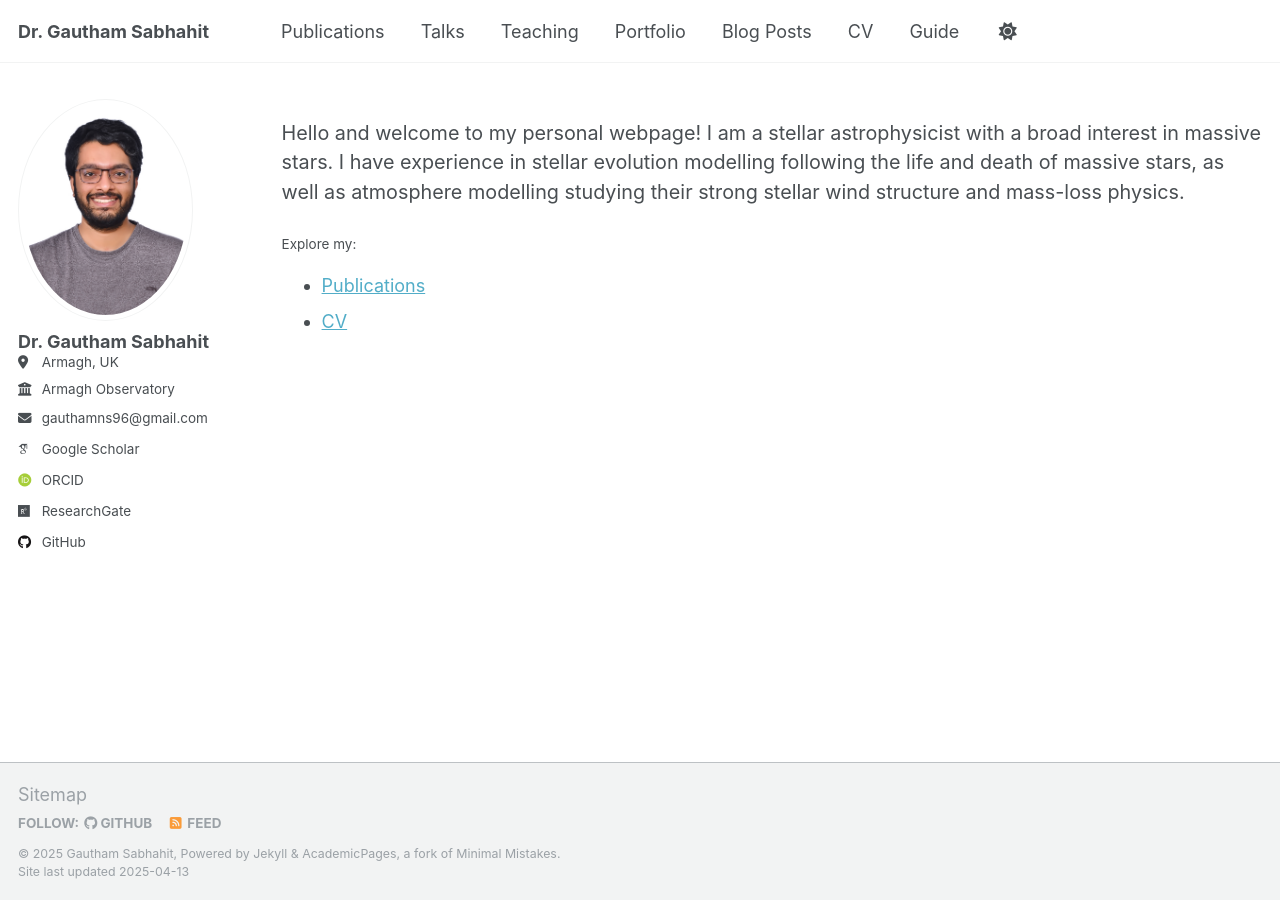
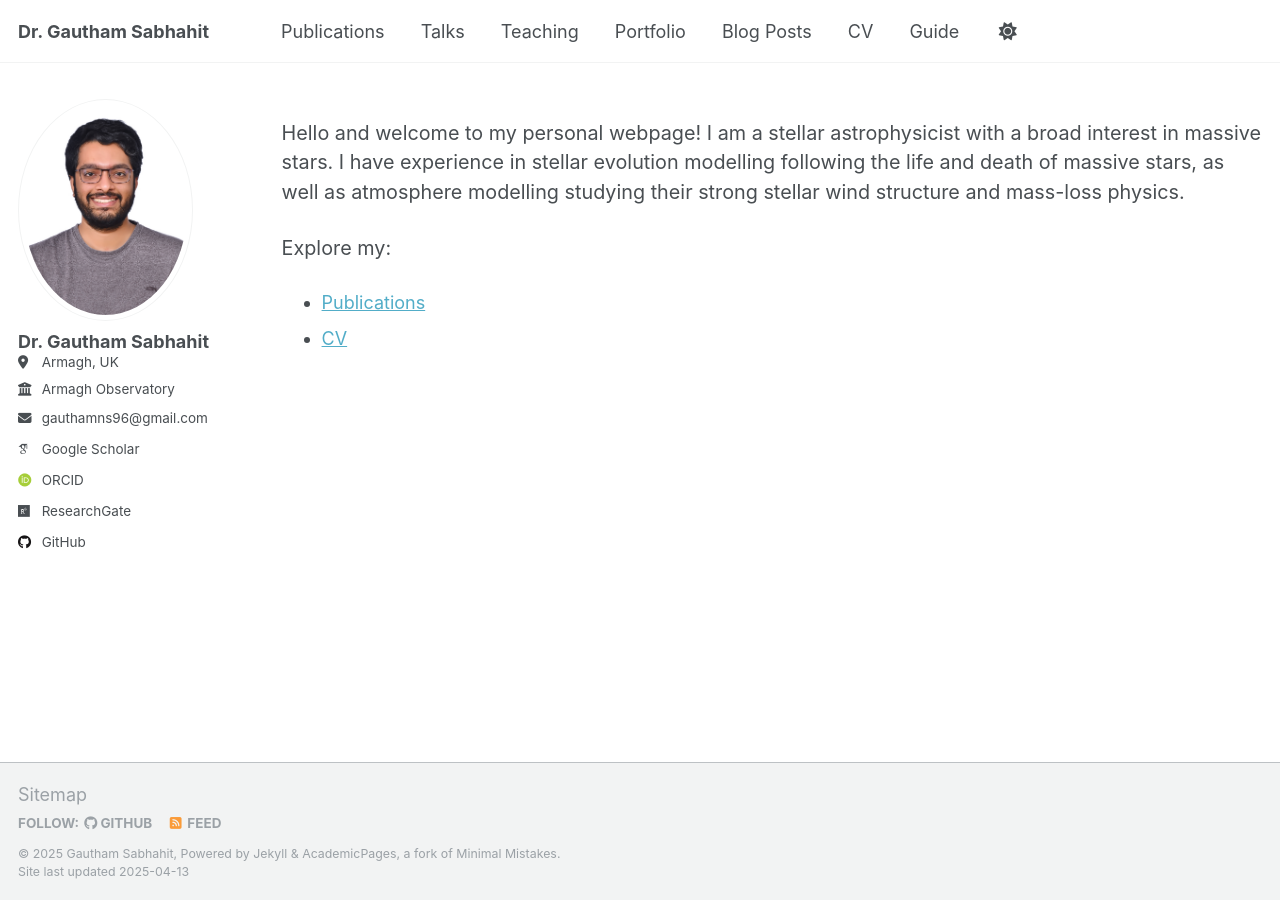
Before and after one commit to Mdot-com/mdot.com, a Jekyll site: the page built from index.md, in a window 1280 px wide. Built offline with Jekyll 4.4.1, drawn with Linux system fonts in a browser that asks for light colours; some web fonts are replaced.

Commit message:
Update index.md

```diff
--- a/index.md
+++ b/index.md
@@ -20,7 +20,7 @@ sidebar:
 <!-- Content of the page -->
 <p style="font-size: 1.1em;">Hello and welcome to my personal webpage! I am a stellar astrophysicist with a broad interest in massive stars. I have experience in stellar evolution modelling following the life and death of massive stars, as well as atmosphere modelling studying their strong stellar wind structure and mass-loss physics.</p>
 
-Explore my:
+<p style="font-size: 1.1em;">Explore my:</p>
 
 - [Publications](/publications/)
 - [CV](/files/cv.pdf)
```
